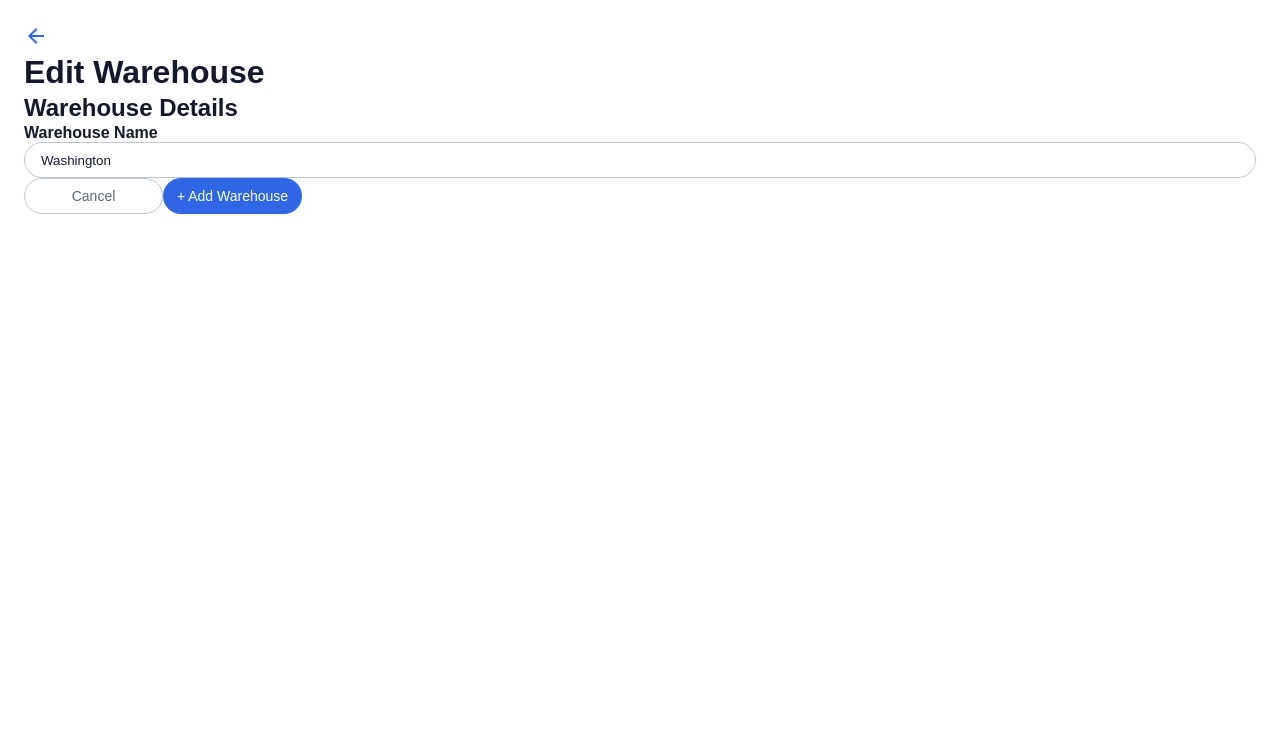
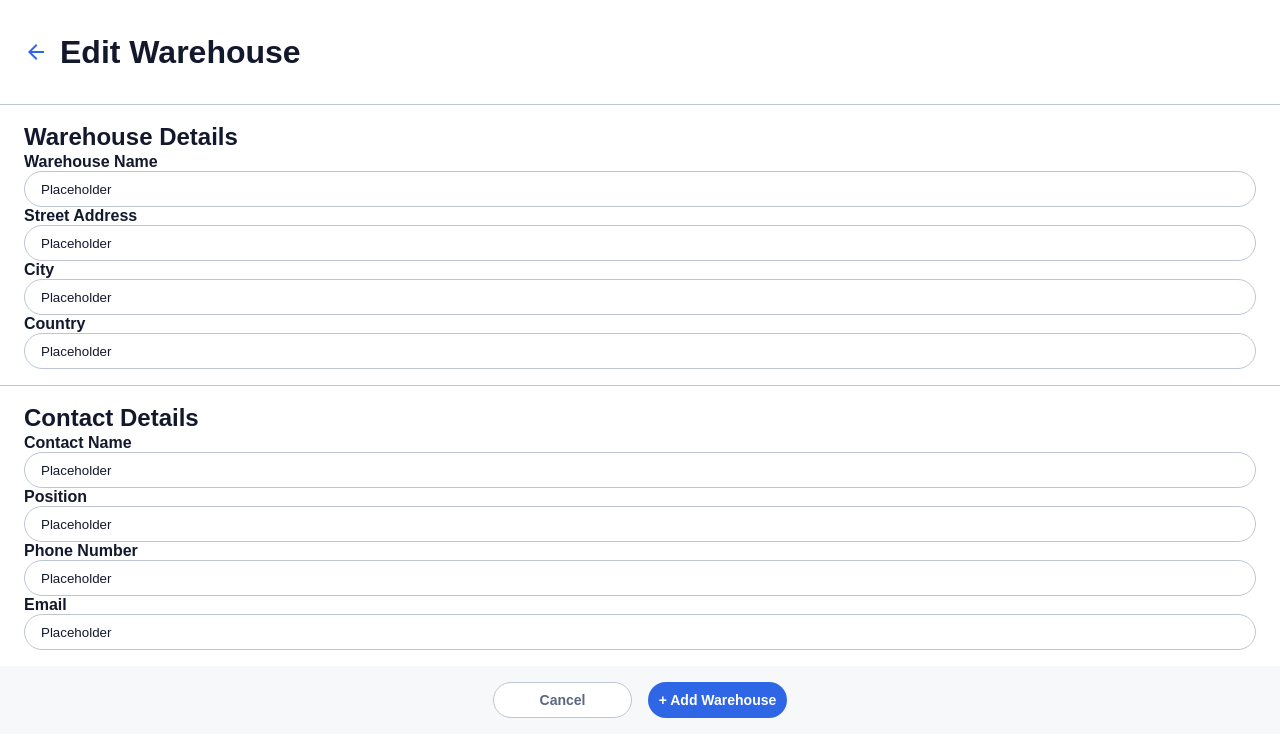
Before and after one commit to timohuennebeck/instock-jon, a React (Create React App) app: page /warehouses/1/edit in a window 1280 px wide. Shown: the top 756 px of the page. Built offline with nearby package versions, Linux system fonts and the light colour scheme.

Commit message:
create basic structure for edit warehouse page

```diff
--- a/src/components/NavButton/NavButton.scss
+++ b/src/components/NavButton/NavButton.scss
@@ -4,7 +4,7 @@
     border: none;
     border-radius: 1.25rem;
     color: $prim-color-3;
-    font-weight: 400;
+    font-weight: 600;
     width: 8.6875rem;
     height: 2.25rem;
     padding: 8px 0;
--- a/src/pages/WarehousesDetailsEdit/WarehousesDetailsEdit.jsx
+++ b/src/pages/WarehousesDetailsEdit/WarehousesDetailsEdit.jsx
@@ -14,13 +14,19 @@ function WarehousesDetailsEdit() {
 
                 <div className="warehouse-edit__details">
                     <h2>Warehouse Details</h2>
-                    <InputField label="Warehouse Name" value="Washington"/>
+                    <InputField label="Warehouse Name" value="Placeholder" />
+                    <InputField label="Street Address" value="Placeholder" />
+                    <InputField label="City" value="Placeholder" />
+                    <InputField label="Country" value="Placeholder" />
                 </div>
 
-                {/* <div className="warehouse-edit__contact">
-
-                </div> */}
-
+                <div className="warehouse-edit__contact">
+                    <h2>Contact Details</h2>
+                    <InputField label="Contact Name" value="Placeholder" />
+                    <InputField label="Position" value="Placeholder" />
+                    <InputField label="Phone Number" value="Placeholder" />
+                    <InputField label="Email" value="Placeholder" />
+                </div>
 
                 <div className="warehouse-edit__buttons">
                     <NavButton
--- a/src/pages/WarehousesDetailsEdit/WarehousesDetailsEdit.scss
+++ b/src/pages/WarehousesDetailsEdit/WarehousesDetailsEdit.scss
@@ -1,6 +1,28 @@
+@use "../../styles/partials/variables" as *;
 @use "../../styles/partials/mixins" as *;
 
 
 .warehouse-edit {
-    padding: 24px;
+
+    &__header {
+        display: flex;
+        gap: 12px;
+        padding: 32px 24px;
+    }
+
+    &__details, &__contact, &__buttons {
+        padding: 16px 24px;
+    }
+
+    &__details, &__contact {
+        border-top: 1px solid $sec-color-2;
+    }
+
+    &__buttons {
+        display: flex;
+        gap: 16px;
+        justify-content: center;
+        background-color: $background-color-2;
+    }
+
 }
```
